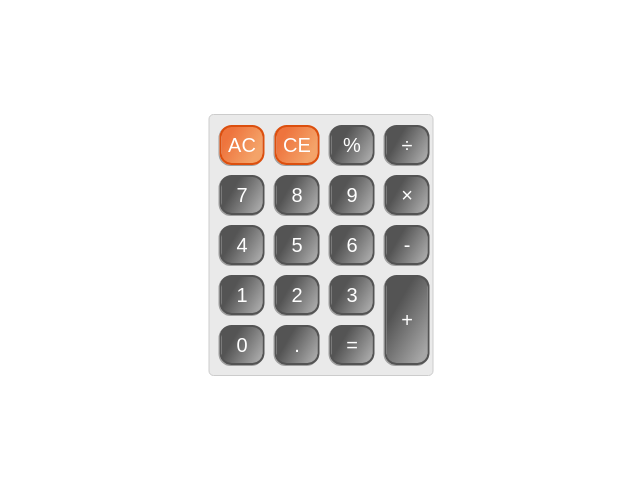
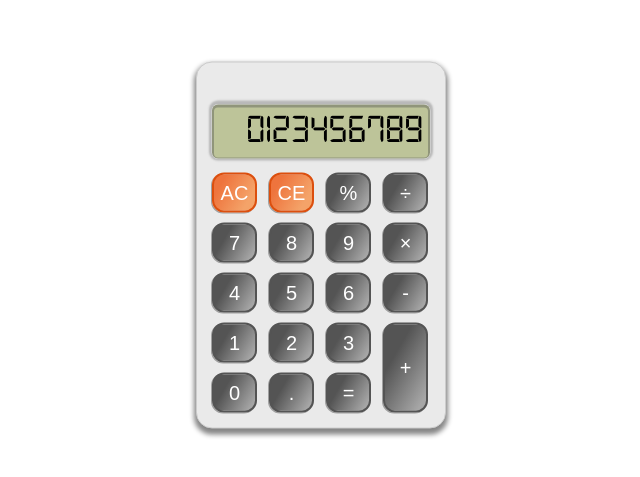
Before and after one commit to brandon-moy/basic-calculator, a website: page index.html in a window 1280 px wide. Shown: the part 155-632 px from the top of the page, without its empty margins (319-959 px from the left). Drawn offline with Linux system fonts and the light colour scheme.

Commit message:
Styled screen to display numbers and body of calculator

```diff
--- a/css/styles.css
+++ b/css/styles.css
@@ -1,10 +1,6 @@
 @font-face {
   font-family: Digital;
   src: url("digital-7.regular.ttf");
-}
-
-.font-check {
-  font-family: Digital, sans-serif;
 }
 
 .font-second {
@@ -14,12 +10,35 @@
 .calculator {
   border: 1px solid #ccc;
   background: #eaeaea;
-  border-radius: 5px;
+  border-radius: 1rem;
   position: absolute;
   top: 50%;
   left: 50%;
   transform: translate(-50%, -50%);
-  width: 225px;
+  width: 250px;
+  padding: 5px;
+  box-shadow: 0 4px 5px 2px rgb(134, 134, 134);
+}
+
+.screen {
+  width: 90%;
+  height: 50px;
+  background: #bdc499;
+  margin: 30px auto 5px;
+  border-radius: 0.25rem;
+  box-shadow:
+    0 -1px 0 2px #90957a,
+    0 -1px 0 2.5px #e0e0e0,
+    0 -2px 2px 5px rgb(184, 184, 184);
+}
+
+.display {
+  font-family: Digital, sans-serif;
+  width: 100%;
+  text-align: right;
+  font-size: 2.5em;
+  padding-top: 5px;
+  padding-right: 5px;
 }
 
 .button-container {
--- a/index.html
+++ b/index.html
@@ -12,7 +12,9 @@
 </head>
 <body>
   <div class="calculator">
-    <div class="screen"></div>
+    <div class="screen">
+      <p class="display">0123456789</p>
+    </div>
     <div class="button-container">
       <button type="button" class="all-clear clear" value="all-clear">AC</button>
       <button type="button" class="clear-entry clear" value="clear-entry">CE</button>
```
